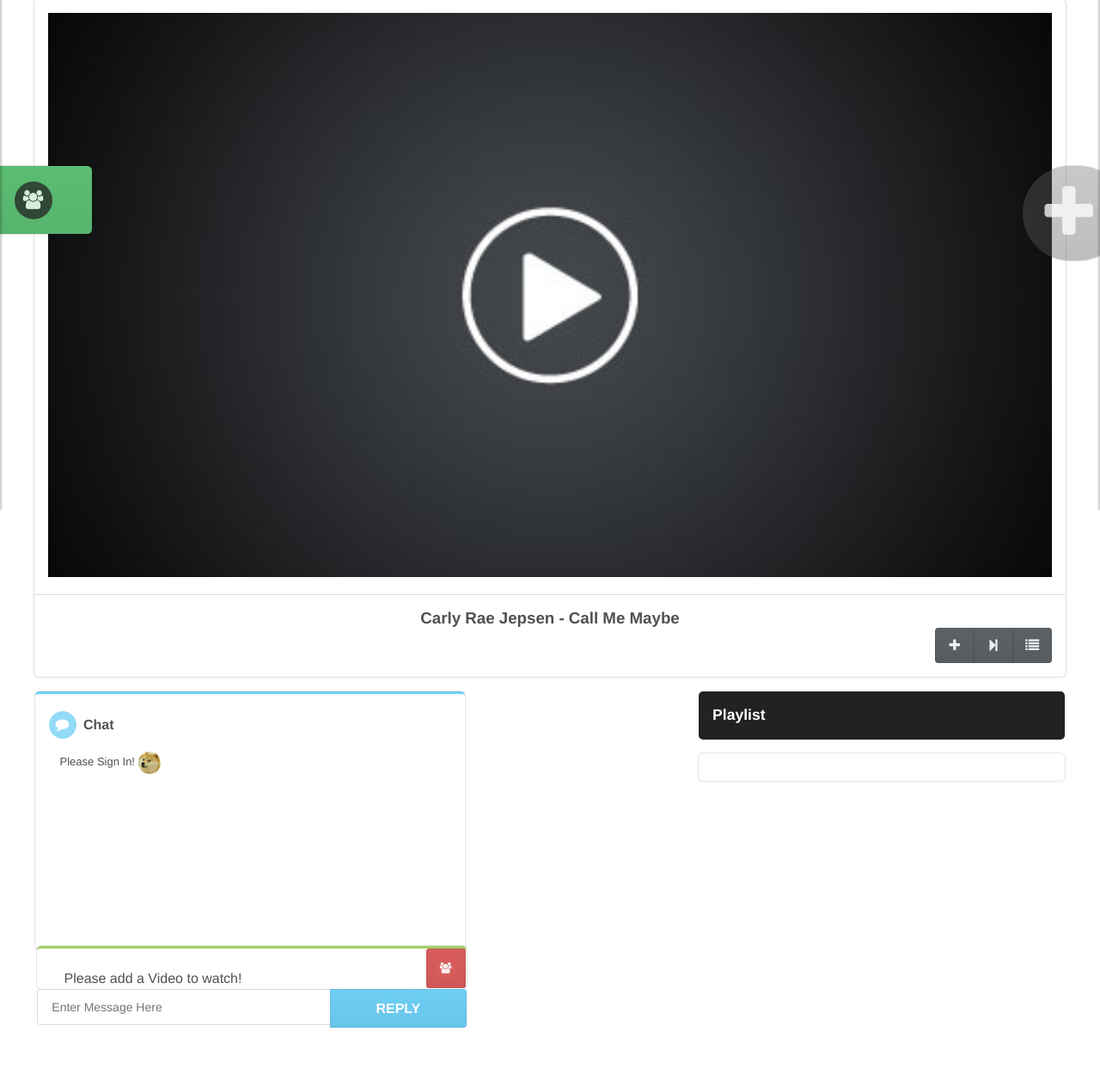
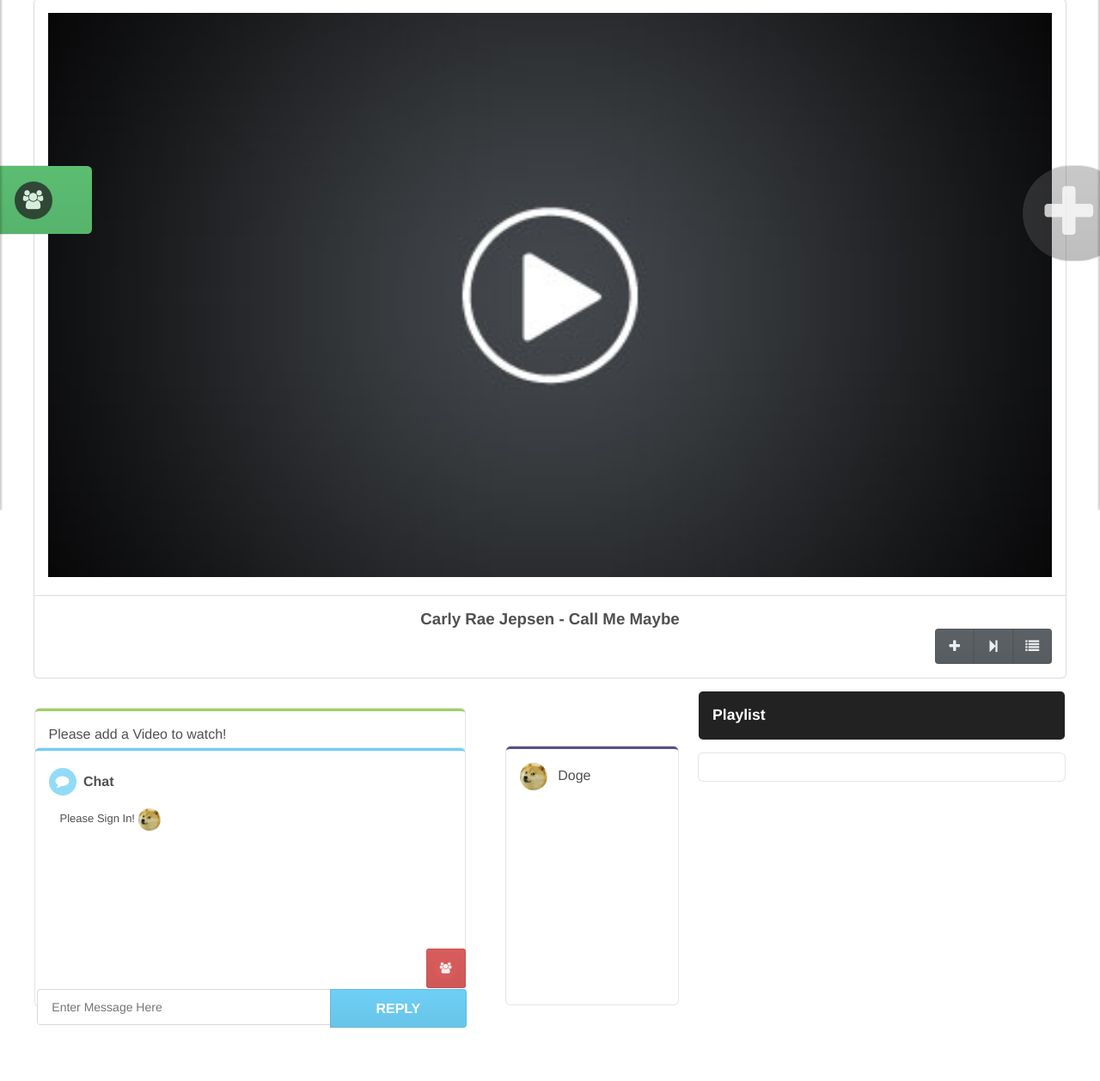
Before and after one commit to zach-taylor/snickerdoodle, a Flask app: page /watch/1 in a window 1280 px wide. Shown: the part 207-1464 px from the top of the page at 86% size. Run offline with Flask 2, Linux system fonts and the light colour scheme; data that the repository does not hold is empty; parts of the project's set-up code (start-up, migrations or seed data) failed here and were passed over; some libraries are stand-ins or nearby versions.

Commit message:
moved stuff

```diff
--- a/static/css/chat.css
+++ b/static/css/chat.css
@@ -41,7 +41,7 @@
     height: 300px;
     bottom: 332px;
     right: -43%;
-    display: none;
+
 }
 
 .ui.users.close{
--- a/static/css/watch.css
+++ b/static/css/watch.css
@@ -42,8 +42,8 @@
 .ui.green.segment {
      width: 500px;
      height: 50px;
-     right: 3%;
-     top: 5%;
+     right: 0%;
+     top: 20px;
 }
 .chat.list.overflowed.pauseplay {
      width: 500px;
@@ -71,11 +71,11 @@
 
 
 .ui.purple.segment {
-     width: 150px;
+     width: 200px;
      height: 300px;
      bottom: 334px;
-     right: -45%;
-     display: none;
+     right: -46%;
+
 }
 
 .ui.users.close{
@@ -84,3 +84,7 @@
     right: -75%;
 
 }
+
+.controls.ui.bottom.attached.segment {
+    top: 1%;
+}
--- a/static/js/chat.js
+++ b/static/js/chat.js
@@ -86,12 +86,12 @@
      $('#users-button').on('click', function(){
         if ($('.ui.purple.segment').hasClass('hidden')) {
             $('.ui.purple.segment').removeClass('hidden');
-            showlist();
+            //showlist();
             userlistanimate().delay(100);
         }
         else {
             $('.ui.purple.segment').addClass('hidden');
-            hidelist();
+            //hidelist();
         }
 
      });
--- a/templates/watch.html
+++ b/templates/watch.html
@@ -83,6 +83,10 @@
 
 <div class="ui grid">
     <div class="ten wide column">
+        <div class="ui green segment">
+           <div class="chat list overflowed pauseplay"> Please add a Video to watch!
+           </div>
+        </div>
         <div class="ui blue segment">
            <div class="ui tiny list">
                <div class="item">
@@ -97,10 +101,6 @@
                          {% else %}
                          Welcome to chat, {{user.first_name}} {{user.last_name}}!
                          {% endif %}
-                  </div>
-               </div>
-               <div class="ui green segment">
-                  <div class="chat list overflowed pauseplay"> Please add a Video to watch!
                   </div>
                </div>
            </div>
@@ -134,7 +134,7 @@
 
 <div class="ui purple segment">
      <div class="user list log">
-        <img class="ui avatar image" src="/static/img/doge.jpeg">
+        <img class="ui avatar image" src="/static/img/doge.jpeg"> Doge
      </div>
 </div>
 
```
